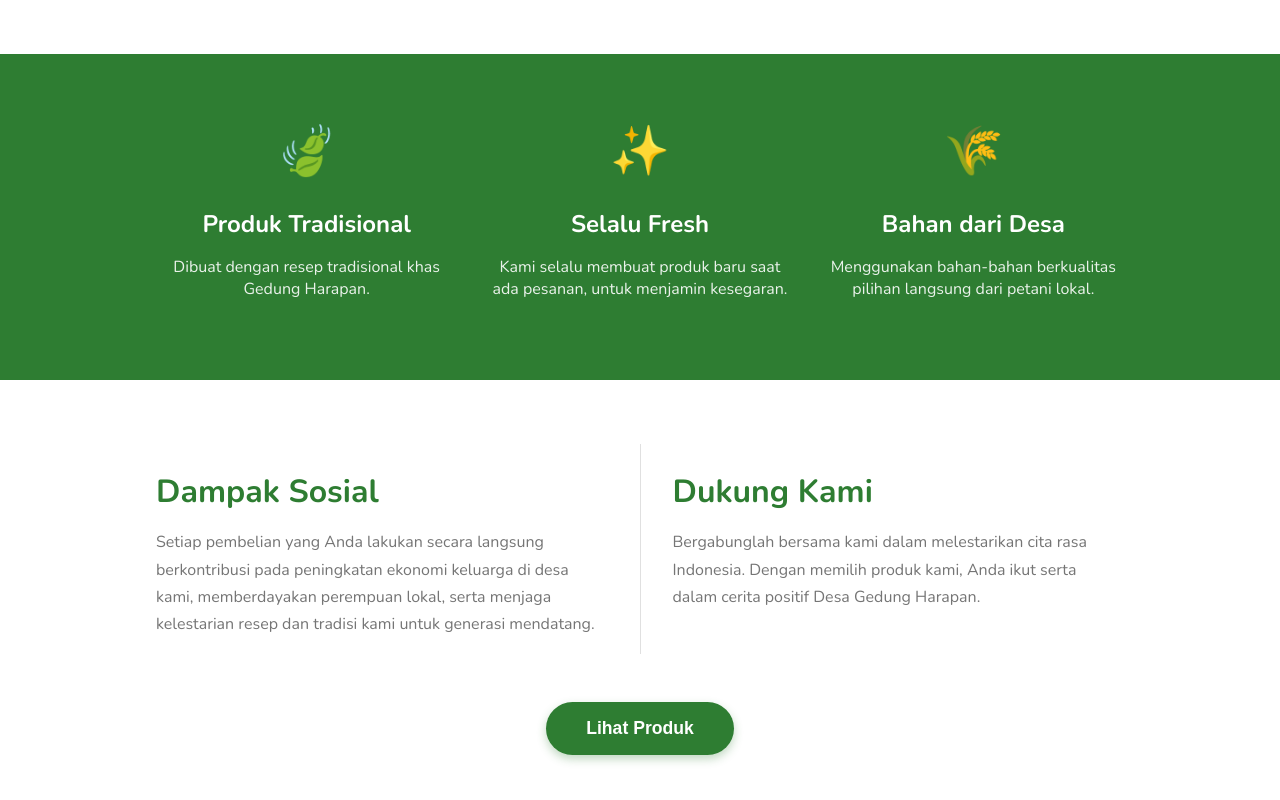
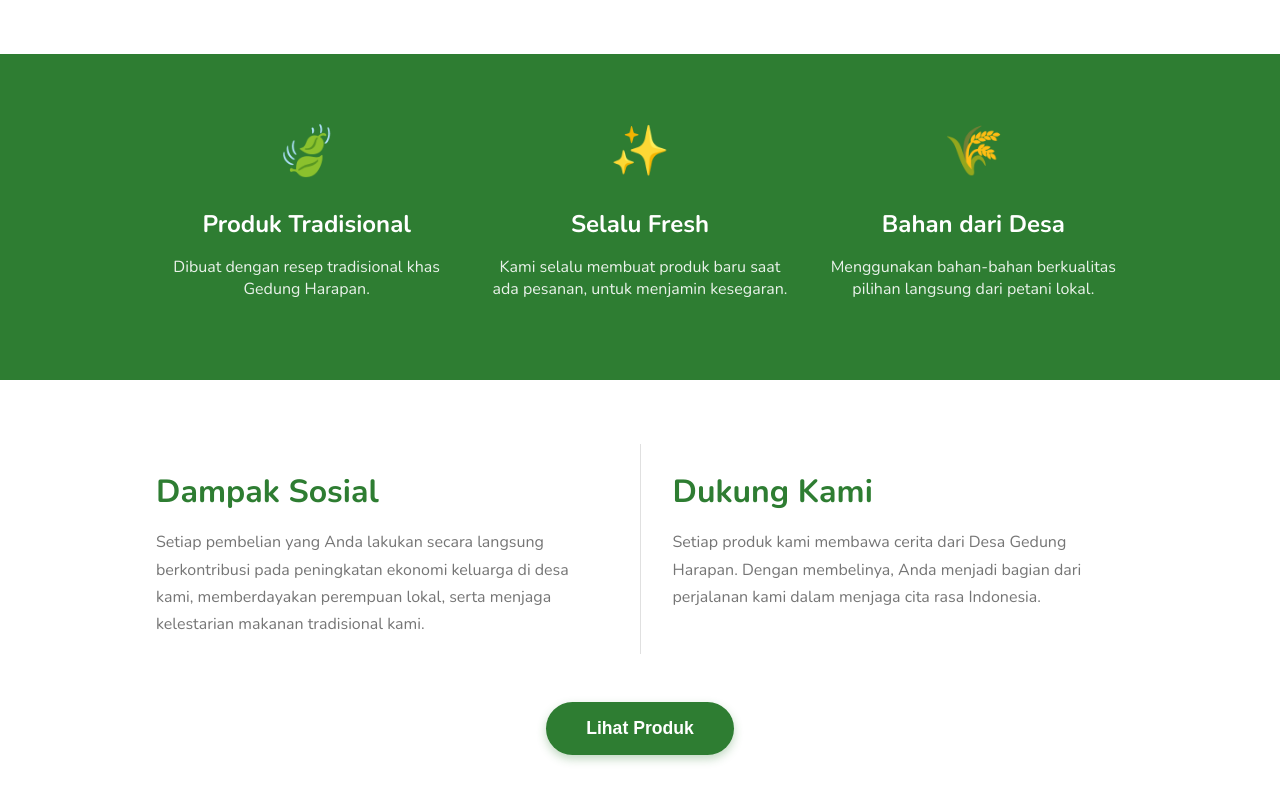
Before and after one commit to syuhendar729/tubes-kapsel-gdharapan, a React (Vite) app: page /aboutus in a window 1280 px wide. Shown: the part 362-1162 px from the top of the page. Built offline with nearby package versions, Linux system fonts and the light colour scheme.

Commit message:
Memperbaiki kalimat-kalimat yang ada

```diff
--- a/src/pages/AboutUs.jsx
+++ b/src/pages/AboutUs.jsx
@@ -48,7 +48,7 @@ const AboutUs = () => {
             <div className="impact-content">
               <h2>Dampak Sosial</h2>
               <p>
-                Setiap pembelian yang Anda lakukan secara langsung berkontribusi pada peningkatan ekonomi keluarga di desa kami, memberdayakan perempuan lokal, serta menjaga kelestarian resep dan tradisi kami untuk generasi mendatang.
+                Setiap pembelian yang Anda lakukan secara langsung berkontribusi pada peningkatan ekonomi keluarga di desa kami, memberdayakan perempuan lokal, serta menjaga kelestarian makanan tradisional kami.
               </p>
             </div>
 
@@ -57,7 +57,7 @@ const AboutUs = () => {
             <div className="cta-content">
               <h2>Dukung Kami</h2>
               <p>
-                Bergabunglah bersama kami dalam melestarikan cita rasa Indonesia. Dengan memilih produk kami, Anda ikut serta dalam cerita positif Desa {namaDesa}.
+                Setiap produk kami membawa cerita dari Desa {namaDesa}. Dengan membelinya, Anda menjadi bagian dari perjalanan kami dalam menjaga cita rasa Indonesia.
               </p>
             </div>
           </div>
```
